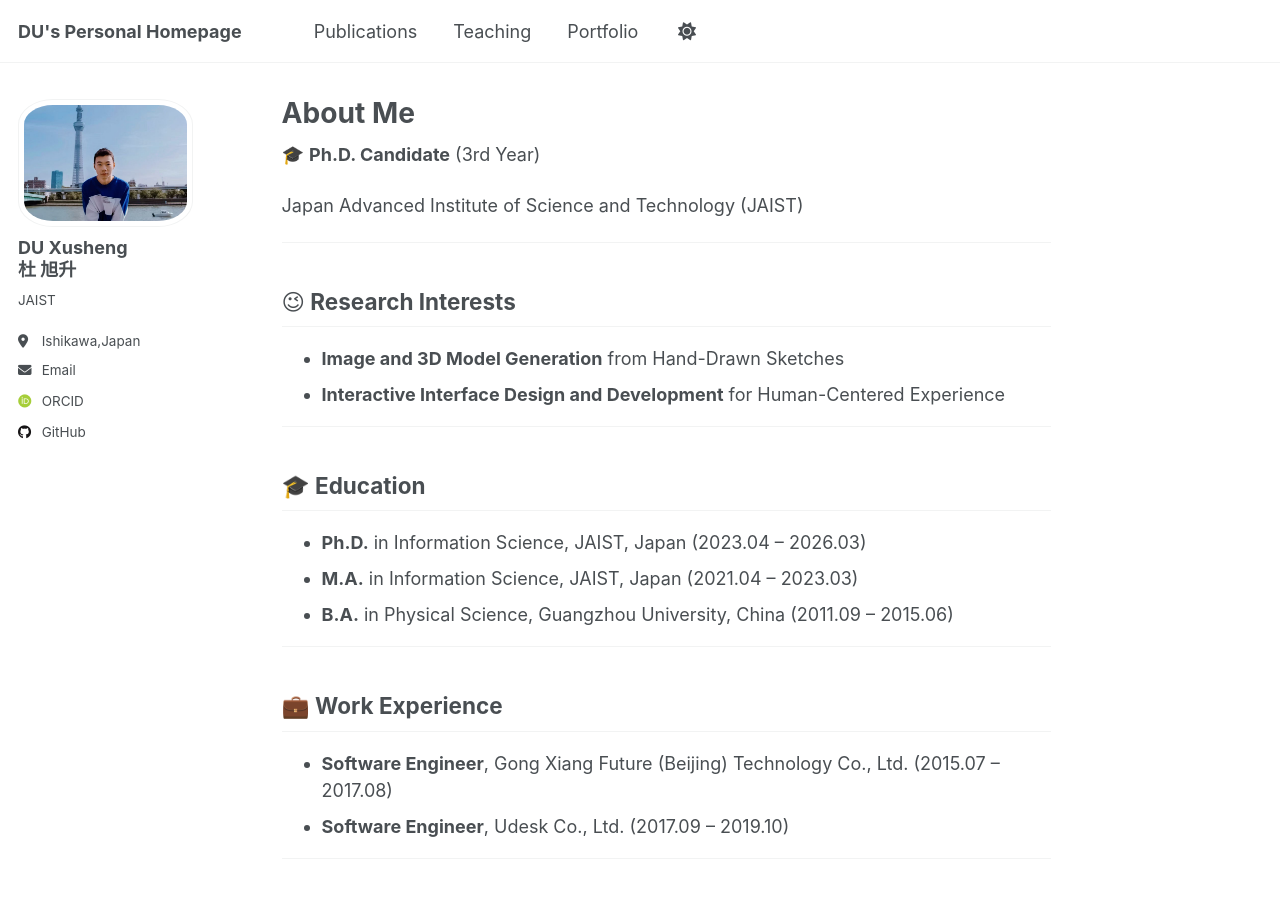
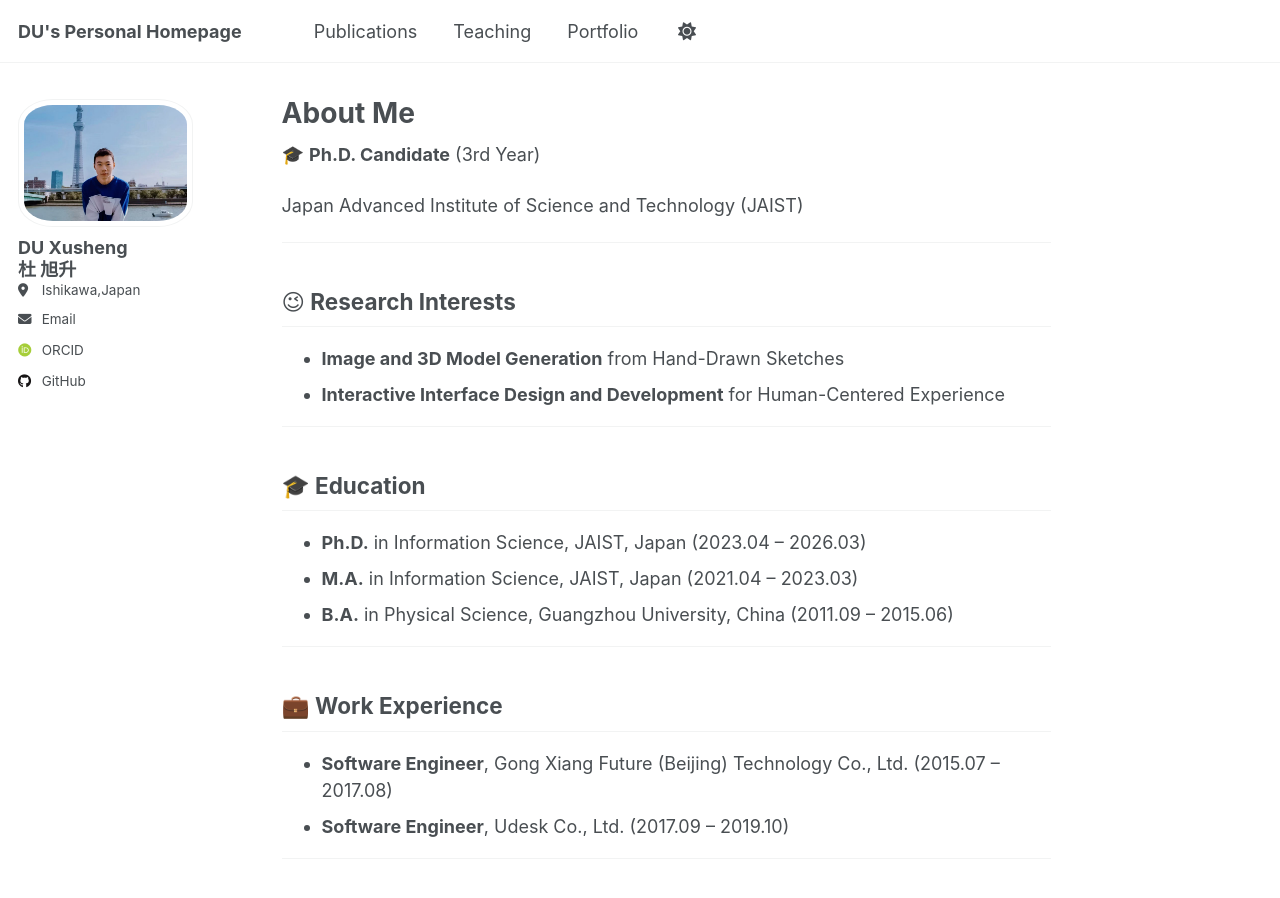
Before and after one commit to ToKyokushou/ToKyokushou.github.io, a Jekyll site: the page built from _pages/about.md, in a window 1280 px wide and 900 px high. Built offline with Jekyll 4.4.1, drawn with Linux system fonts in a browser that asks for light colours; some web fonts are replaced.

Commit message:
Update _config.yml

```diff
--- a/_config.yml
+++ b/_config.yml
@@ -25,7 +25,7 @@ author:
   avatar           : "self3.png"
   name             : "DU Xusheng <br> 杜  旭升"
   pronouns         : # example: "she/her"
-  bio              : "JAIST"
+  # bio              : "JAIST"
   location         : "Ishikawa,Japan"
   # employer         : "JAIST"
   uri              : # URL
```
